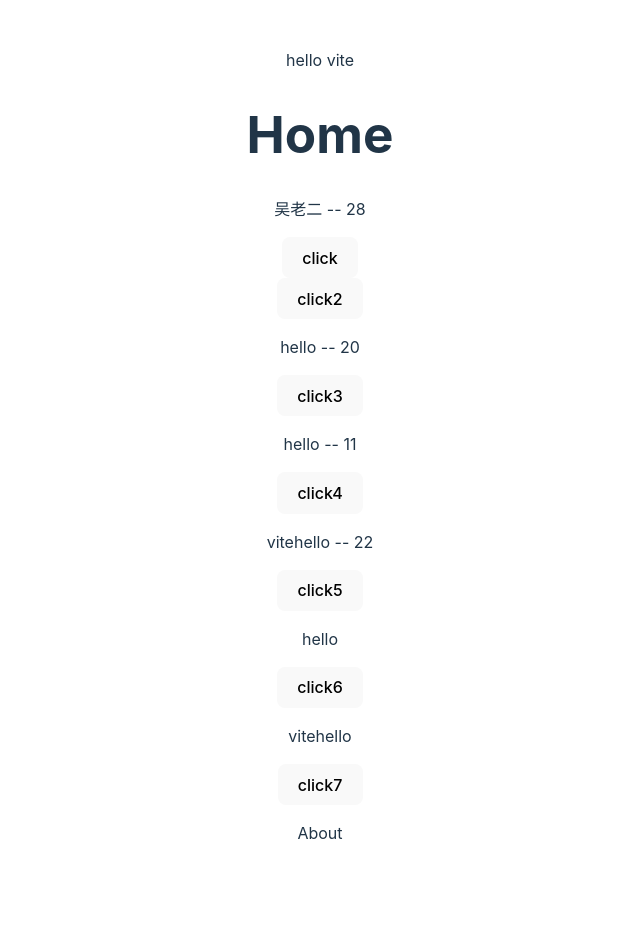
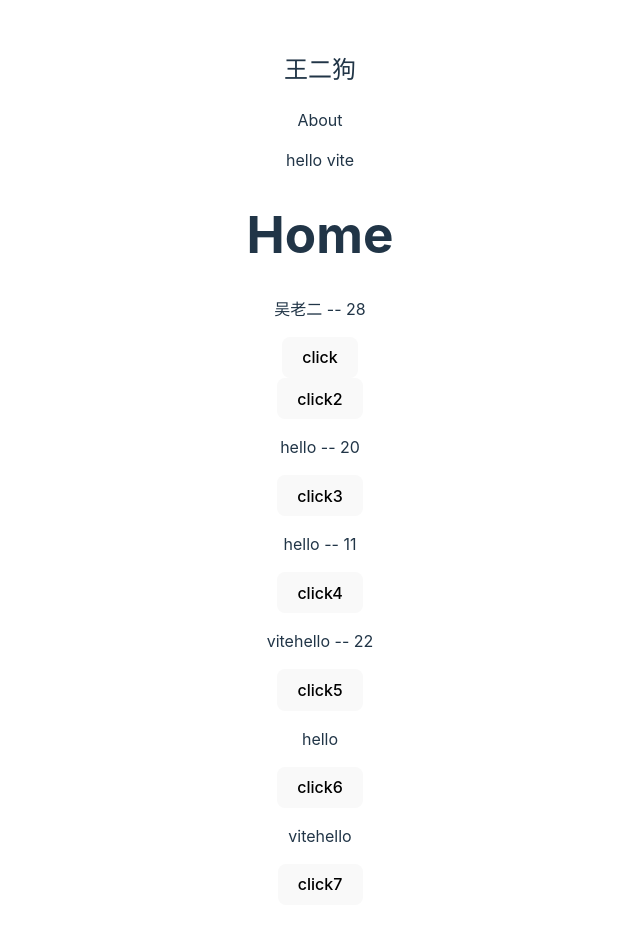
Before and after one commit to XZ361/vite-blog, a Vue app: page / in a window 1280 px wide. Shown: the top 928 px of the page, without its empty margins (320-960 px from the left). Before the commit the page ends 893 px from the top, so only its background shows below. Built offline with nearby package versions, Linux system fonts and the light colour scheme.

Commit message:
update:computed计算属性

```diff
--- a/src/App.vue
+++ b/src/App.vue
@@ -3,12 +3,15 @@
 // import HelloWorld from './components/HelloWorld.vue'
 import Home from './views/Home.vue'
 import About from './views/About.vue'
+import Compute from './components/Compute.vue'
 </script>
 
 <template>
+  <Compute></Compute>
+  <About></About>
   <p>hello vite</p>
-  <Home>首页</Home>
-  <About>关于</About>
+  <Home></Home>
+
   <!-- <div>
     <a href="https://vitejs.dev" target="_blank">
       <img src="/vite.svg" class="logo" alt="Vite logo" />
--- /dev/null
+++ b/src/components/Compute.vue
@@ -0,0 +1,16 @@
+<template>
+    <div>
+        <h2>{{ name }}</h2>
+    </div>
+</template>
+
+<script setup>
+import { ref,reactive,computed } from "vue";
+const name = computed(()=>{
+    return '王二狗'
+})
+</script>
+
+<style lang="scss" scoped>
+
+</style>
```
